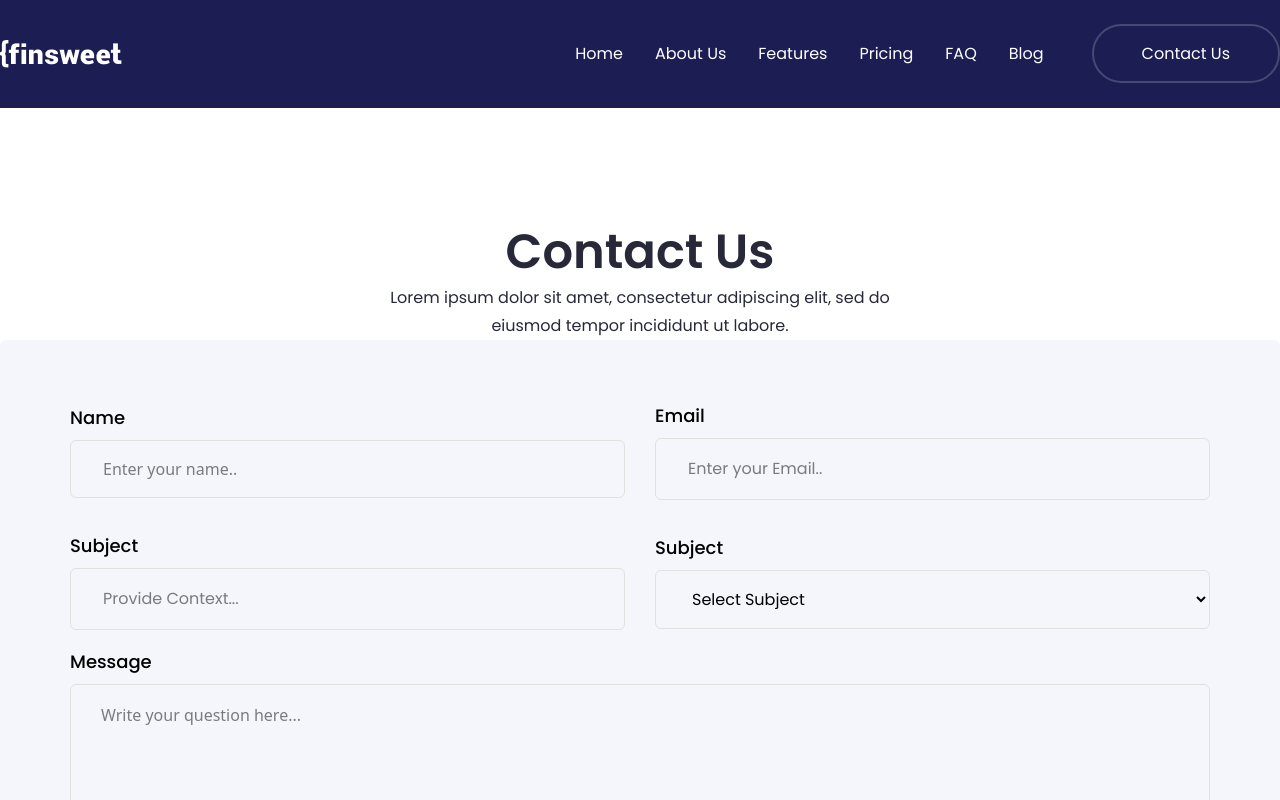
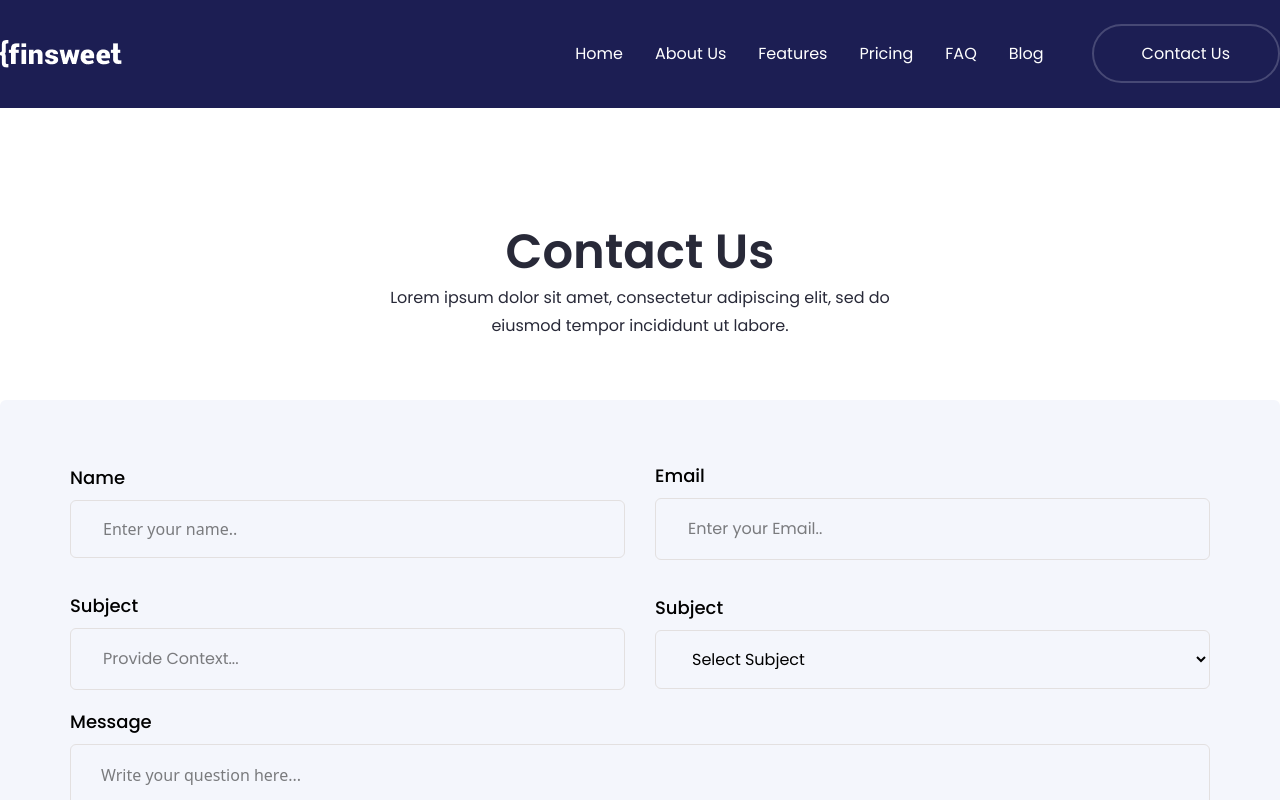
Before and after one commit to Roni006/finsweet, a React app: page /contactus in a window 1280 px wide. Shown: the top 800 px of the page. Built offline with nearby package versions, Linux system fonts and the light colour scheme; the HTML template or start-up script is replaced by a standard one.

Commit message:
add margin top to maintain the alignment

```diff
--- a/src/Pages/ContactUs/ContactUs.jsx
+++ b/src/Pages/ContactUs/ContactUs.jsx
@@ -14,7 +14,7 @@ const ContactUs = () => {
                 eiusmod tempor incididunt ut labore.
               </p>
             </div>
-            <div className="bg-[#F4F6FC] py-15 px-[70px] rounded-md">
+            <div className="bg-[#F4F6FC] py-15 px-[70px] rounded-md mt-15">
               <form className="">
                 <div className="grid grid-cols-2 items-center gap-7.5">
                   <div className="flex flex-col gap-1.5">
```
